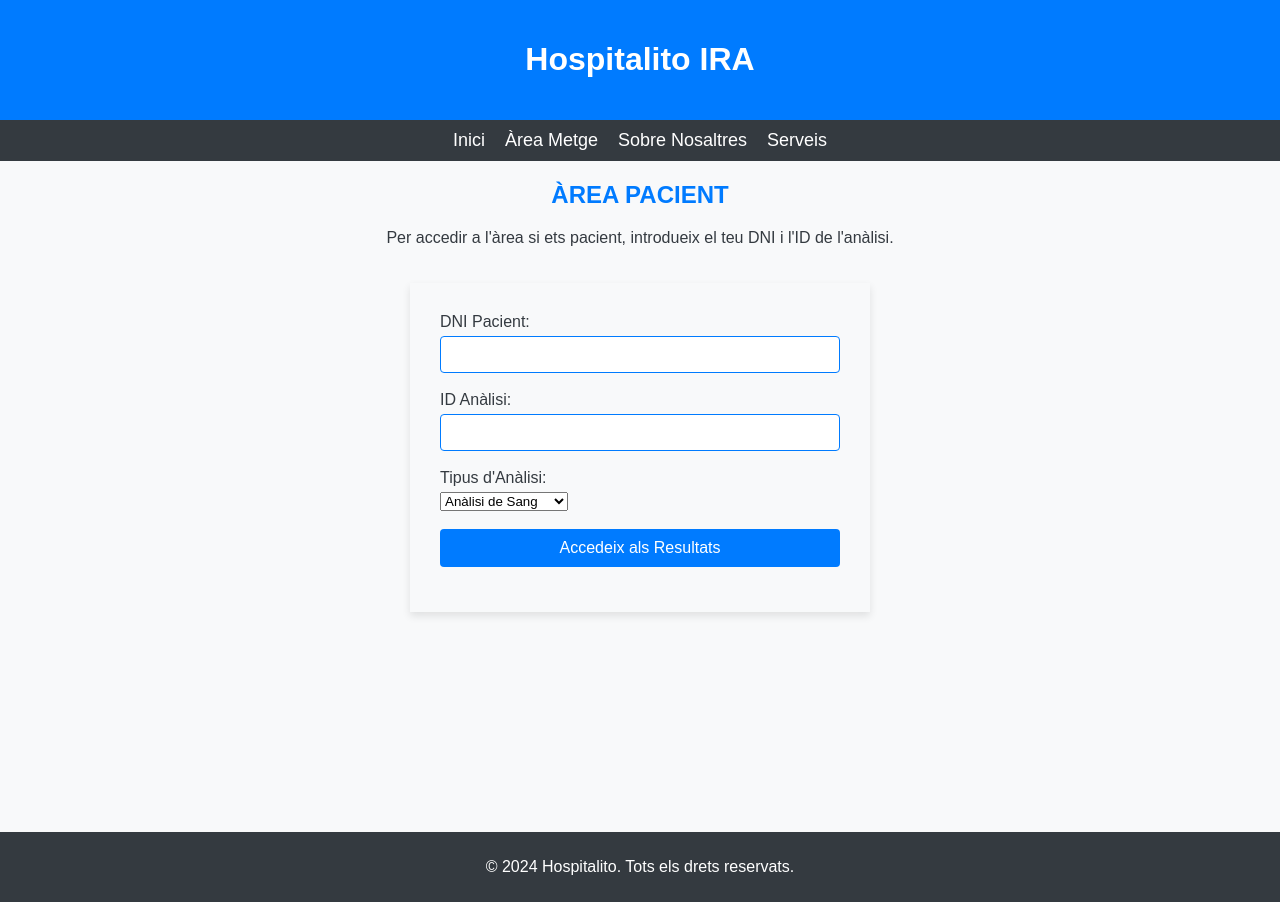
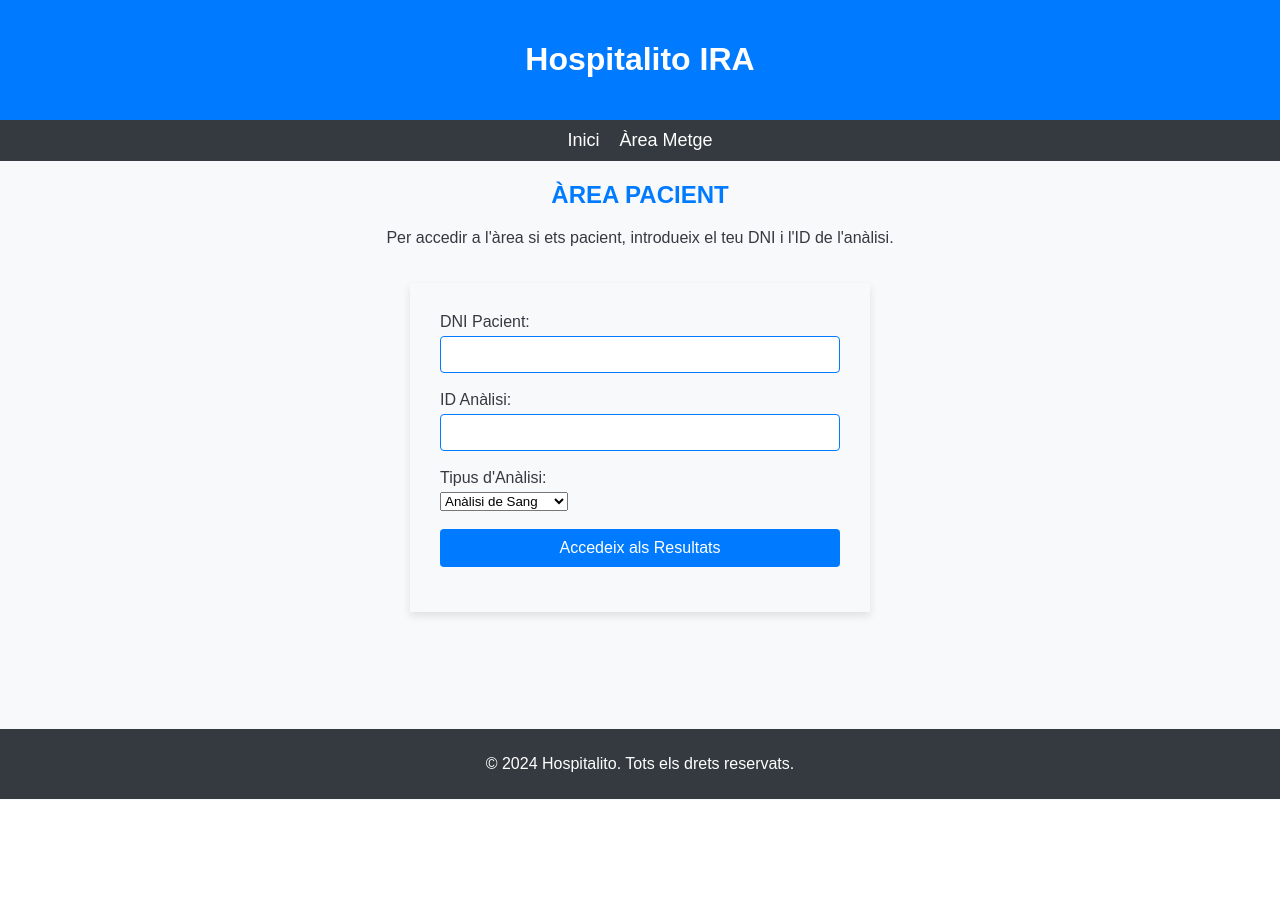
Before and after one commit to 1smex48/analisis_hospitalito_ira, a PHP site: page /login_pacient.php in a window 1280 px wide. After the commit the page ends 799 px from the top, so only its background shows below. Run offline with PHP 8.4, Linux system fonts and the light colour scheme.

Commit message:
Codi PHP i CSS 3.0

```diff
--- a/Codi PHP i CSS/css/index.css
+++ b/Codi PHP i CSS/css/index.css
@@ -46,7 +46,7 @@ body {
 
 main {
     padding: 20px;
-    height: calc(65.8vh - 100px);
+    height: calc(78.7vh - 100px);
 }
 
 h2 {
--- a/Codi PHP i CSS/css/login_pacient.css
+++ b/Codi PHP i CSS/css/login_pacient.css
@@ -48,7 +48,7 @@ main {
     display: flex;
     justify-content: flex-start;
     align-items: flex-start;
-    height: calc(78.7vh - 100px); /* Altura del header y footer */
+    height: calc(65.8vh - 100px); /* Altura del header y footer */
 }
 
 .login-container {
--- a/Codi PHP i CSS/css/resultat_analisis.css
+++ b/Codi PHP i CSS/css/resultat_analisis.css
@@ -46,7 +46,6 @@ body {
 
 main {
     padding: 20px;
-    height: calc(65.8vh - 100px);
 }
 
 h2 {
@@ -65,6 +64,7 @@ section {
 }
 
 /* Estilos específicos para resultat_analisis.php */
+
 table {
     width: 80%;
     margin: 20px auto;
--- a/Codi PHP i CSS/enviar_resultats.php
+++ b/Codi PHP i CSS/enviar_resultats.php
@@ -12,11 +12,9 @@
     </header>
     <nav class="navbar">
         <ul class="navbar-nav">
-            <li class="nav-item"><a class="nav-link" href="index.php">Inici</a></li>
+            <li class="nav-item"><a class="nav-link" href="../">Inici</a></li>
             <li class="nav-item"><a class="nav-link" href="login_medic.php">Àrea Metge</a></li>
             <li class="nav-item"><a class="nav-link" href="login_pacient.php">Àrea Pacient</a></li>
-            <li class="nav-item"><a class="nav-link" href="sobre_nosaltres.php">Sobre Nosaltres</a></li>
-            <li class="nav-item"><a class="nav-link" href="serveis.php">Serveis</a></li>
         </ul>
     </nav>
     <main>
--- a/Codi PHP i CSS/index.php
+++ b/Codi PHP i CSS/index.php
@@ -14,8 +14,6 @@
         <ul class="navbar-nav">
             <li class="nav-item"><a class="nav-link" href="login_medic.php">Àrea Metge</a></li>
             <li class="nav-item"><a class="nav-link" href="login_pacient.php">Àrea Pacient</a></li>
-            <li class="nav-item"><a class="nav-link" href="sobre_nosaltres.php">Sobre Nosaltres</a></li>
-            <li class="nav-item"><a class="nav-link" href="serveis.php">Serveis</a></li>
         </ul>
     </nav>
     <main>
--- a/Codi PHP i CSS/login_medic.php
+++ b/Codi PHP i CSS/login_medic.php
@@ -12,10 +12,8 @@
     </header>
     <nav class="navbar">
         <ul class="navbar-nav">
-            <li class="nav-item"><a class="nav-link" href="index.php">Inici</a></li>
+            <li class="nav-item"><a class="nav-link" href="../">Inici</a></li>
             <li class="nav-item"><a class="nav-link" href="login_pacient.php">Àrea Pacient</a></li>
-            <li class="nav-item"><a class="nav-link" href="sobre_nosaltres.php">Sobre Nosaltres</a></li>
-            <li class="nav-item"><a class="nav-link" href="serveis.php">Serveis</a></li>
         </ul>
     </nav>
     <section>
--- a/Codi PHP i CSS/login_pacient.php
+++ b/Codi PHP i CSS/login_pacient.php
@@ -12,10 +12,8 @@
     </header>
     <nav class="navbar">
         <ul class="navbar-nav">
-            <li class="nav-item"><a class="nav-link" href="index.php">Inici</a></li>
+            <li class="nav-item"><a class="nav-link" href="../">Inici</a></li>
             <li class="nav-item"><a class="nav-link" href="login_medic.php">Àrea Metge</a></li>
-            <li class="nav-item"><a class="nav-link" href="sobre_nosaltres.php">Sobre Nosaltres</a></li>
-            <li class="nav-item"><a class="nav-link" href="serveis.php">Serveis</a></li>
         </ul>
     </nav>
     <section>
--- a/Codi PHP i CSS/resultat_analisis.php
+++ b/Codi PHP i CSS/resultat_analisis.php
@@ -22,7 +22,7 @@ $tipo_analisis = $_SESSION['tipo_analisis'];
     </header>
     <nav class="navbar">
         <ul class="navbar-nav">
-            <li class="nav-item"><a class="nav-link" href="index.php">Inici</a></li>
+            <li class="nav-item"><a class="nav-link" href="../">Inici</a></li>
             <li class="nav-item"><a class="nav-link" href="login_medic.php">Àrea Metge</a></li>
             <li class="nav-item"><a class="nav-link" href="login_pacient.php">Àrea Pacient</a></li>
         </ul>
```
